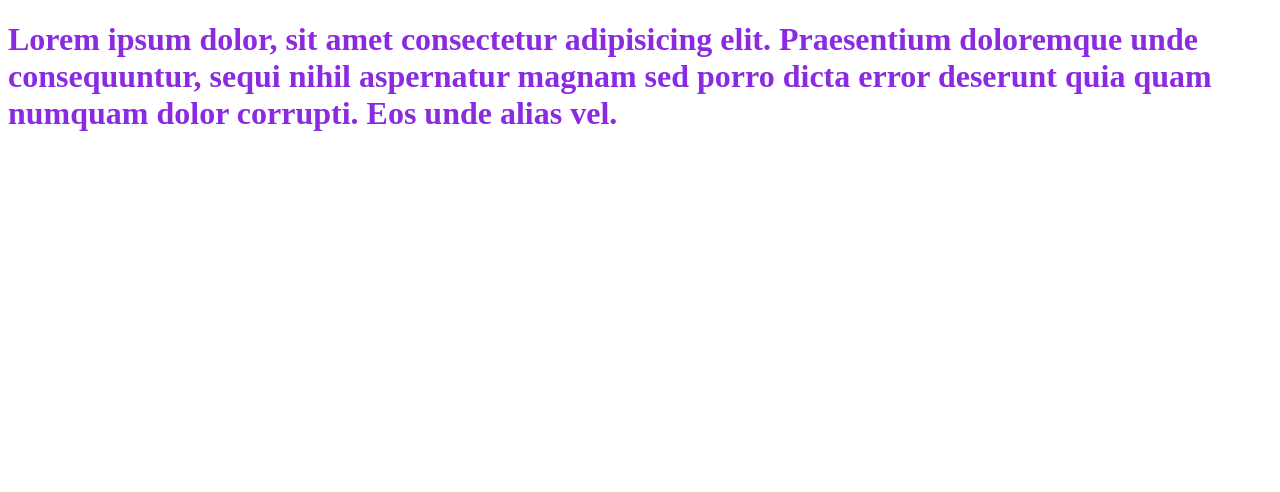
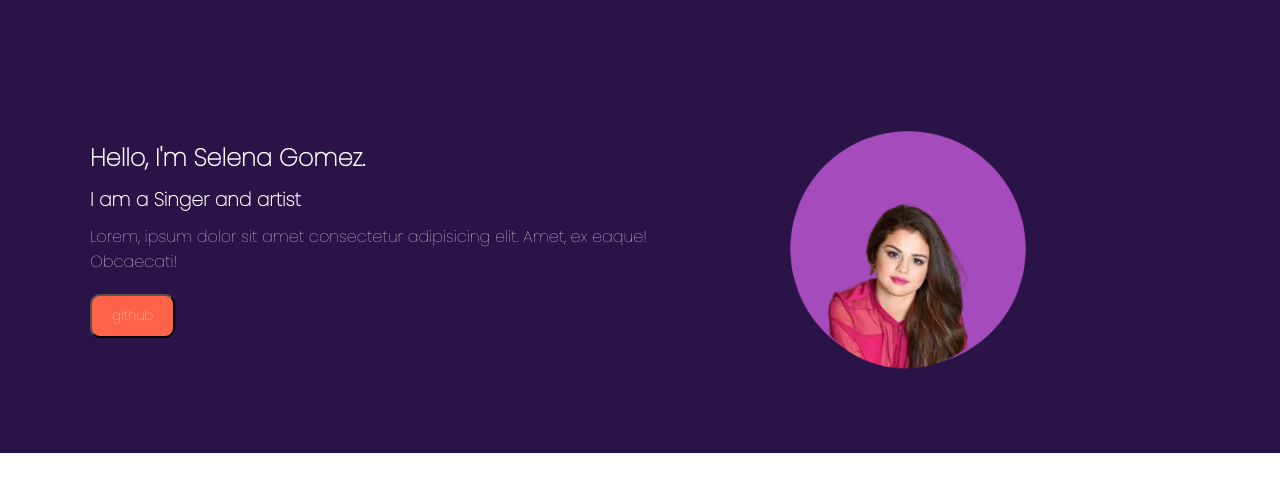
Before and after one commit to mimxe/PORTFULIO-WEBSITE, a plain HTML site: page index.html in a window 1280 px wide. Drawn offline with Linux system fonts and the light colour scheme.

Commit message:
Landing Section

```diff
--- a/index.html
+++ b/index.html
@@ -7,12 +7,24 @@
     <meta name="viewport" content="width=device-width, initial-scale=1.0">
     <title>PORTFULIO WEBSITE</title>
     <link rel="stylesheet" href="style.css">
+    <link rel="preconnect" href="https://fonts.googleapis.com">
+    <link rel="preconnect" href="https://fonts.gstatic.com" crossorigin>
+    <link href="https://fonts.googleapis.com/css2?family=Poppins:wght@100&display=swap" rel="stylesheet">
 </head>
 
 <body>
 
-    <h1>Lorem ipsum dolor, sit amet consectetur adipisicing elit. Praesentium doloremque unde consequuntur, sequi nihil
-        aspernatur magnam sed porro dicta error deserunt quia quam numquam dolor corrupti. Eos unde alias vel.</h1>
+    <section class="loanding">
+        <div class="landing_text">
+            <h1 class="Hi">Hello, I'm Selena Gomez.</h1>
+            <h3 class="Hi">I am a Singer and artist</h3>
+            <p class="Hi">Lorem, ipsum dolor sit amet consectetur adipisicing elit. Amet, ex eaque! Obcaecati!</p>
+            <button><a target="_blank" href="https://github.com/mimxe"></a>github</button>
+        </div>
+        <div class="landing_img">
+            <img src="image/girl.png" alt="">
+        </div>
+    </section>
 </body>
 
 </html>
--- a/style.css
+++ b/style.css
@@ -1,3 +1,52 @@
-h1 {
-    color: blueviolet;
+* {
+    font-family: 'Poppins', sans-serif;
+    margin: 0;
+    padding: 0;
 }
+
+.first {
+    color: rgb(255, 255, 255);
+}
+
+section {
+    display: flex;
+}
+
+.loanding {
+    background-color: rgb(42, 19, 71);
+}
+
+.landing_text {
+    color: white;
+    width: 50%;
+    padding: 130px 10px 5px 80px;
+}
+
+.Hi {
+    margin: 10px;
+}
+
+
+.landing_text button {
+    background-color: tomato;
+    color: white;
+    padding: 10px;
+    border-radius: 10px;
+    margin: 10px;
+    padding: 10px 20px;
+
+}
+
+.landing_text button a {
+    color: white;
+    text-decoration: none;
+}
+
+.landing_img {
+    width: 50%;
+
+}
+
+.landing_img img {
+    width: 75%;
+}
```
Also changed, not shown: image/girl.png (added), image/logo.png (added), 1 other file.
